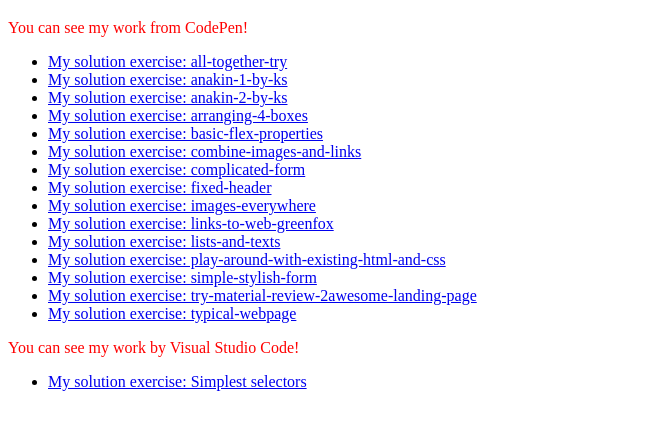
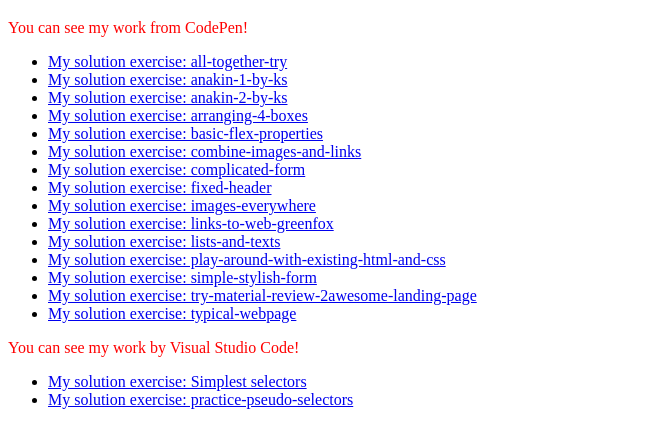
Before and after one commit to SojkaKamil/SojkaKamil.github.io, a plain HTML site: page index.html in a window 1280 px wide. Shown: the part 61-508 px from the top of the page, without its empty margins (0-663 px from the left). Drawn offline with Linux system fonts and the light colour scheme.

Commit message:
Update index.html

```diff
--- a/index.html
+++ b/index.html
@@ -38,6 +38,7 @@
     </p>
     <ul>
         <li><a href="https://sojkakamil.github.io/Simplest selectors/index.html" target="_blank">My solution exercise: Simplest selectors</a></li>
+        <li><a href="https://sojkakamil.github.io/practice-pseudo-selectors/dist/index.html" target="_blank">My solution exercise: practice-pseudo-selectors</a></li>
 
     </ul>
 
```
